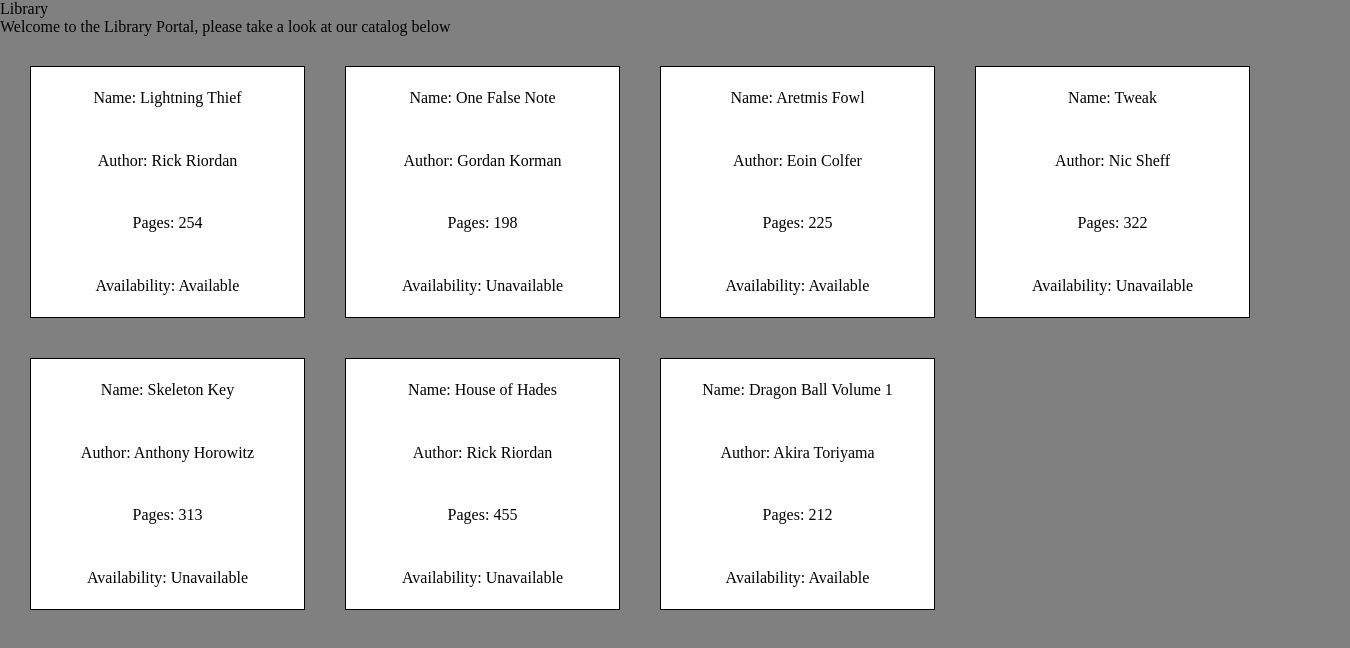
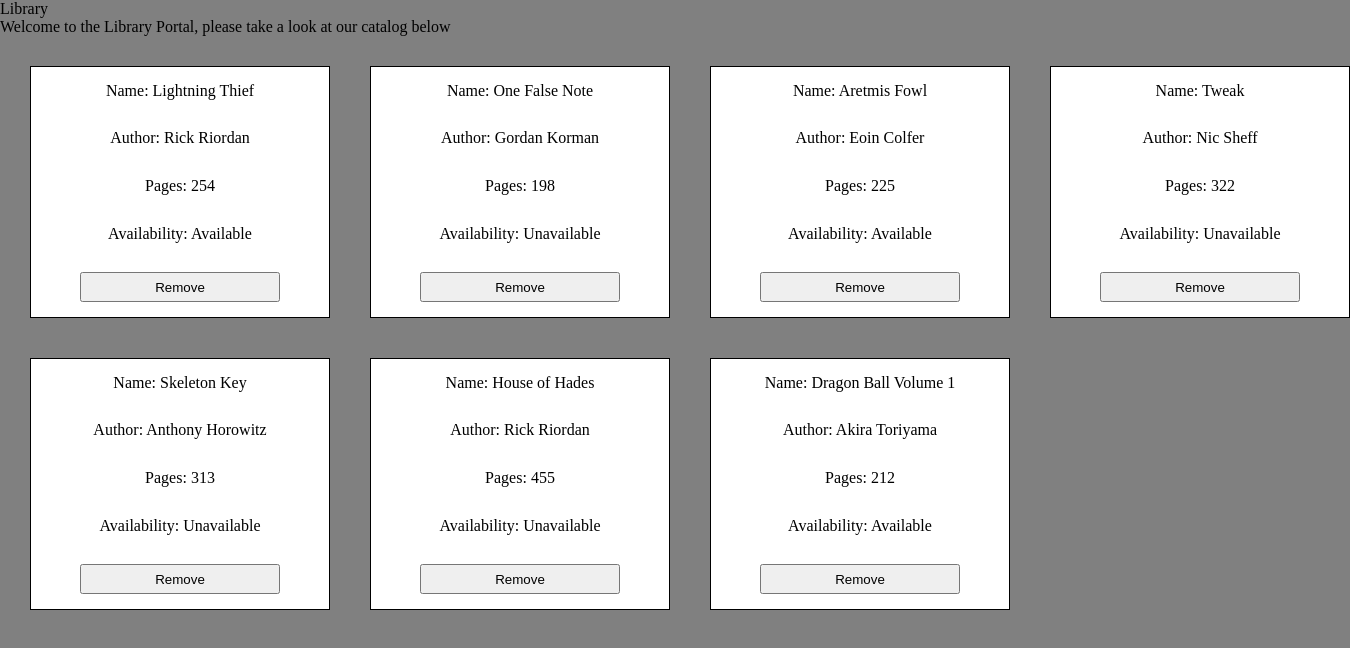
Before and after one commit to divijkhaitan/library, a plain HTML site: page index.html in a window 1280 px wide. Shown: the whole page, 1350 px wide, since content can reach past the window. Drawn offline with Linux system fonts and the light colour scheme.

Commit message:
Add remove buttons

```diff
--- a/script.js
+++ b/script.js
@@ -30,7 +30,7 @@
 const dragonball=new book("Dragon Ball Volume 1", "Akira Toriyama", 212, true)
 
 let catalog=[percy1, clues39, artemis, tweak, alex, heroes, dragonball]
-
+let divcat=[];
 function populateSite(){
     let currentcard;
     let nodes;
@@ -65,7 +65,7 @@
     let currentButtons;
         currentcard=document.createElement('div')//currentcard=document.querySelector(`[data='${i}']`)
         currentcard.classList.add('cards')
-        currentcard.setAttribute('data',`${catalog.length+1}`)
+        currentcard.setAttribute('data',`${divcat.length}`)
 
         currentTitle=document.createElement('div')//currentcard=document.querySelector(`[data='${i}']`)
         currentTitle.classList.add('title')
@@ -83,11 +83,38 @@
         currentStatus.classList.add('status')
         currentStatus.textContent=`Availability: ${newbook.availability()}`
 
+        currentButtons=document.createElement('div')
+        currentButtons.classList.add('buttonbar')
+        remove=document.createElement('button')
+        remove.classList.add('button')
+        remove.addEventListener('click', clicked)
+        remove.textContent="Remove"
+        currentButtons.appendChild(remove)
+
 
         currentcard.appendChild(currentTitle)
         currentcard.appendChild(currentAuth)
         currentcard.appendChild(currentPages)
         currentcard.appendChild(currentStatus)
+        currentcard.appendChild(currentButtons)
 
         container.appendChild(currentcard)
+        divcat.push(currentcard)
 }
+
+function clicked(e)
+{
+    let currentcard=e.target.parentNode.parentNode;
+    index=parseInt(currentcard.getAttribute('data'))
+    currentcard.remove()
+    divcat.splice(index,1)
+    catalog.splice(index,1)
+    //console.log(index)
+    //console.log(index+1)
+    //console.log(catalog.length)
+    for(let i=index;i<catalog.length;i++)
+    {
+        console.log(divcat[i].getAttribute('data'))
+        divcat[i].setAttribute('data',`${parseInt(divcat[i].getAttribute('data')) - 1}`)
+    }
+}
--- a/style.css
+++ b/style.css
@@ -8,7 +8,7 @@
 }
 .gridcontainer{
     display: grid;
-    grid-template-columns: repeat(auto-fit, minmax(250px, 1fr));
+    grid-template-columns: repeat(4, 300px);
     grid-template-rows: repeat(auto-fit, 1fr);
     gap: 40px;
     padding: 30px;
@@ -23,3 +23,8 @@
     justify-content: space-around;
     align-items: center;
 }
+
+.button{
+    width: 200px;
+    height: 30px;
+}
```
